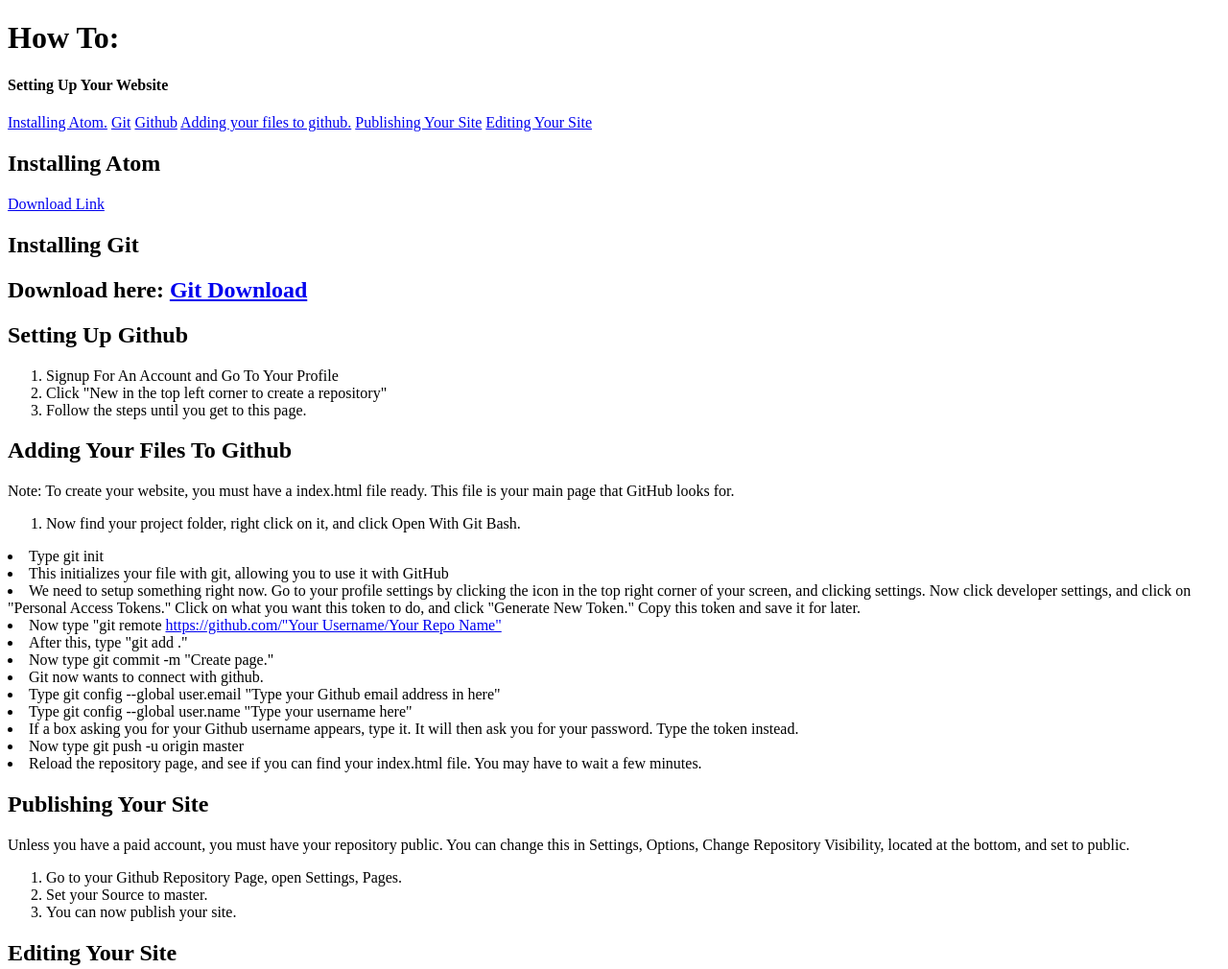
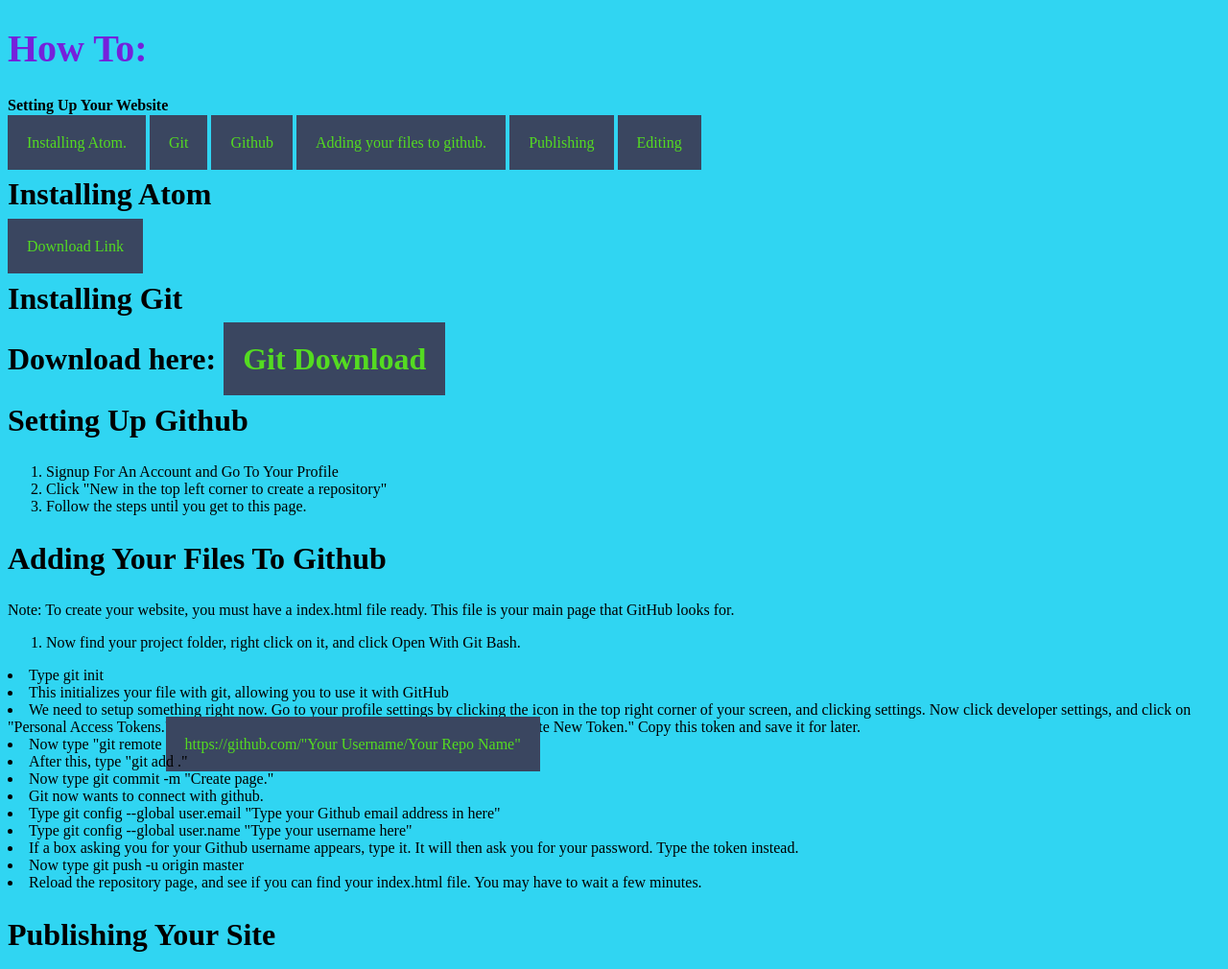
Before and after one commit to FieryFuryGame/Project-How-To, a plain HTML site: page index.html in a window 1280 px wide. Shown: the top 1010 px of the page at 96% size. Drawn offline with Linux system fonts and the light colour scheme.

Commit message:
Site Setup

```diff
--- a/Resources/CSS/style.css
+++ b/Resources/CSS/style.css
@@ -0,0 +1,29 @@
+* {
+background-color: #30D5F2;
+}
+
+h1 {
+font-size: 2.5rem;
+color: #7521DB;
+font-weight:
+padding: 25px;
+}
+
+h2 {
+font-size: 2rem;
+color: #7521DB
+padding: 20px;
+}
+
+h3 {
+font-size: 1.5rem;
+color: #2186DB
+padding: 10px;
+}
+
+a {
+background-color: #3a4660;
+color: #54DB21;
+text-decoration: none;
+padding: 20px;
+}
--- a/index.html
+++ b/index.html
@@ -2,9 +2,9 @@
 <html lang="en" dir="ltr">
   <head>
     <meta charset="utf-8">
-    <link href=”./resources/css/style.css” type=”text/css” rel=”stylesheet” />
+    <link href=”./Resources/css/style.css” type=”text/css” rel=”stylesheet” />
+    <link href="Resources/CSS/style.css" rel="stylesheet" type="text/css"/>
     <link rel="shortcut icon" href="./favicon.ico" type="image/x-icon">
-    <link href="resources/CSS/style.css" rel=stylesheet" type=text/css">
     <title>How To</title>
   </head>
   <body>
@@ -15,8 +15,8 @@
   <a href="#git">Git</a>
   <a href="#github">Github</a>
   <a href="#website">Adding your files to github.</a>
-  <a href="#githubpages">Publishing Your Site</a>
-  <a href="#editing">Editing Your Site</a>
+  <a href="#githubpages">Publishing</a>
+  <a href="#editing">Editing</a>
 </nav>
 
 <h2 id="atom">Installing Atom</h2>
```
